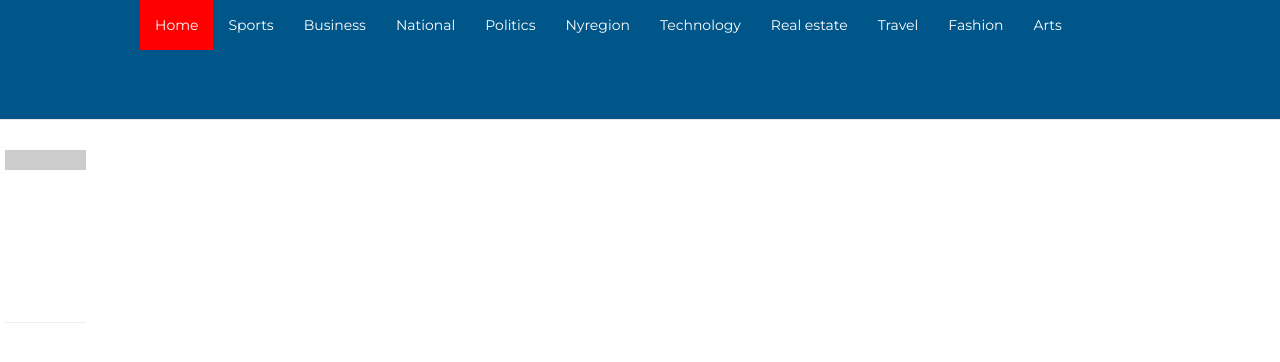
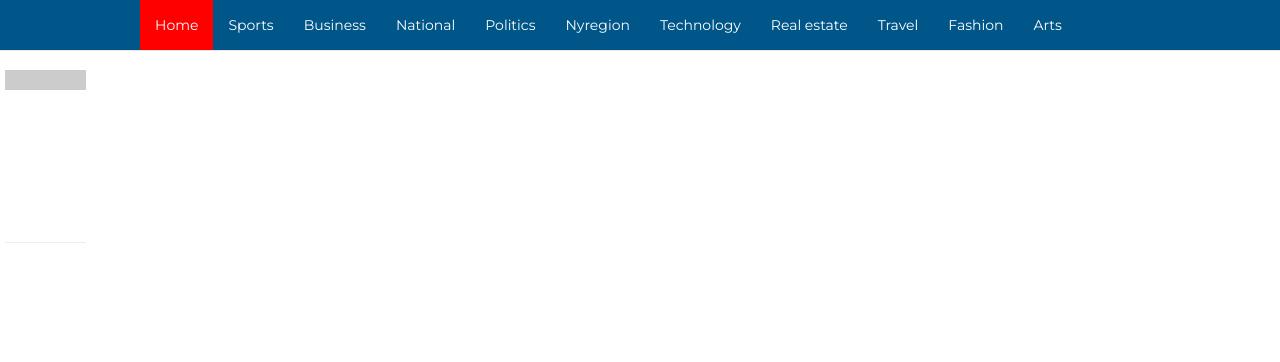
Before and after one commit to charley4best/Responsive-data-visualization, a PHP site: page / in a window 1280 px wide. Shown: the top 362 px of the page. Run offline with PHP 8.4, Linux system fonts and the light colour scheme; some libraries are stand-ins or nearby versions.

Commit message:
added web folder

```diff
--- a/public/styles.css
+++ b/public/styles.css
@@ -19,7 +19,7 @@ header{
 	display: inline-block;
 	position: relative;
 	text-align: left;
-	top: 150px;
+	top: 70px;
 }
 
 .container {
@@ -40,7 +40,7 @@ h2{
 	text-align: center;
 }
 .col-5-img{
-	height: 317px;
+	width: 100%;
 	text-align: center;
 	margin: auto;
 	position: relative;
@@ -87,7 +87,7 @@ a:active{
 }
 .navbar{
 	background-color: #005689;
-	height: 120px;
+	height: auto;
 	z-index: 1000;
 	display: inline-block;
 	width: 100%;
```
